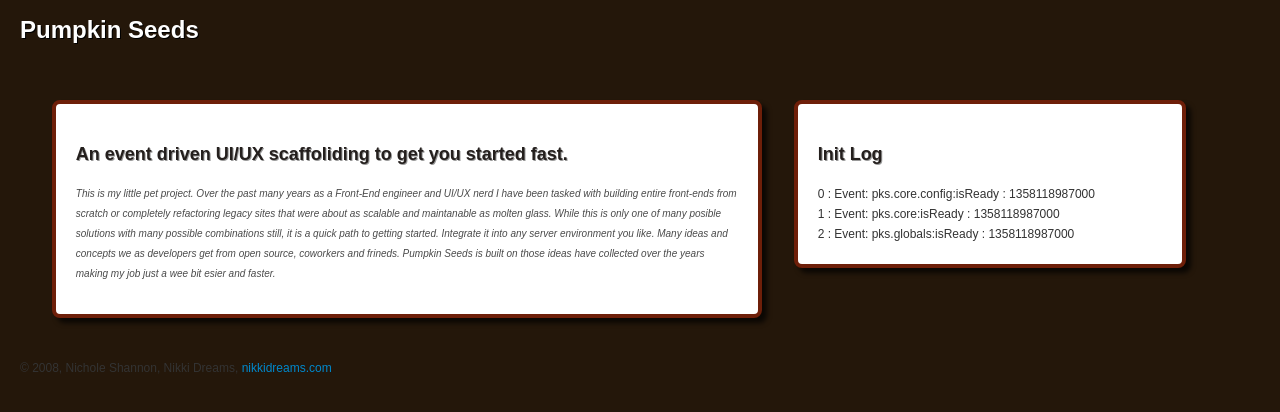
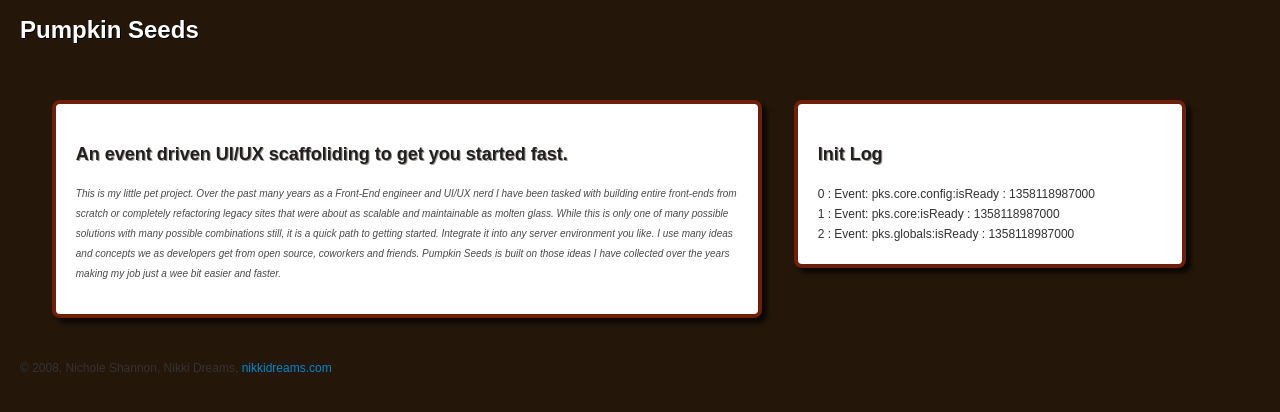
Before and after one commit to NikkiDreams/pumpkinSeeds, a plain HTML site: page index.html in a window 1280 px wide. Drawn offline with nearby package versions, Linux system fonts and the light colour scheme.

Commit message:
Girl can't spell to save her life.

```diff
--- a/index.html
+++ b/index.html
@@ -76,7 +76,7 @@
 				<div class="content span7">
 					<h2>An event driven UI/UX scaffoliding to get you started fast.</h2>
 					<p>
-						This is my little pet project. Over the past many years as a Front-End engineer and UI/UX nerd I have been tasked with building entire front-ends from scratch or completely refactoring legacy sites that were about as scalable and maintanable as molten glass. While this is only one of many posible solutions with many possible combinations still, it is a quick path to getting started. Integrate it into any server environment you like. Many ideas and concepts we as developers get from open source, coworkers and frineds. Pumpkin Seeds is built on those ideas  have collected over the years making my job just a wee bit esier and faster.
+						This is my little pet project. Over the past many years as a Front-End engineer and UI/UX nerd I have been tasked with building entire front-ends from scratch or completely refactoring legacy sites that were about as scalable and maintainable as molten glass. While this is only one of many possible solutions with many possible combinations still, it is a quick path to getting started. Integrate it into any server environment you like. I use many ideas and concepts we as developers get from open source, coworkers and friends. Pumpkin Seeds is built on those ideas I  have collected over the years making my job just a wee bit easier and faster.
 					</p>
 				</div>
 				<div class="content span4">
```
